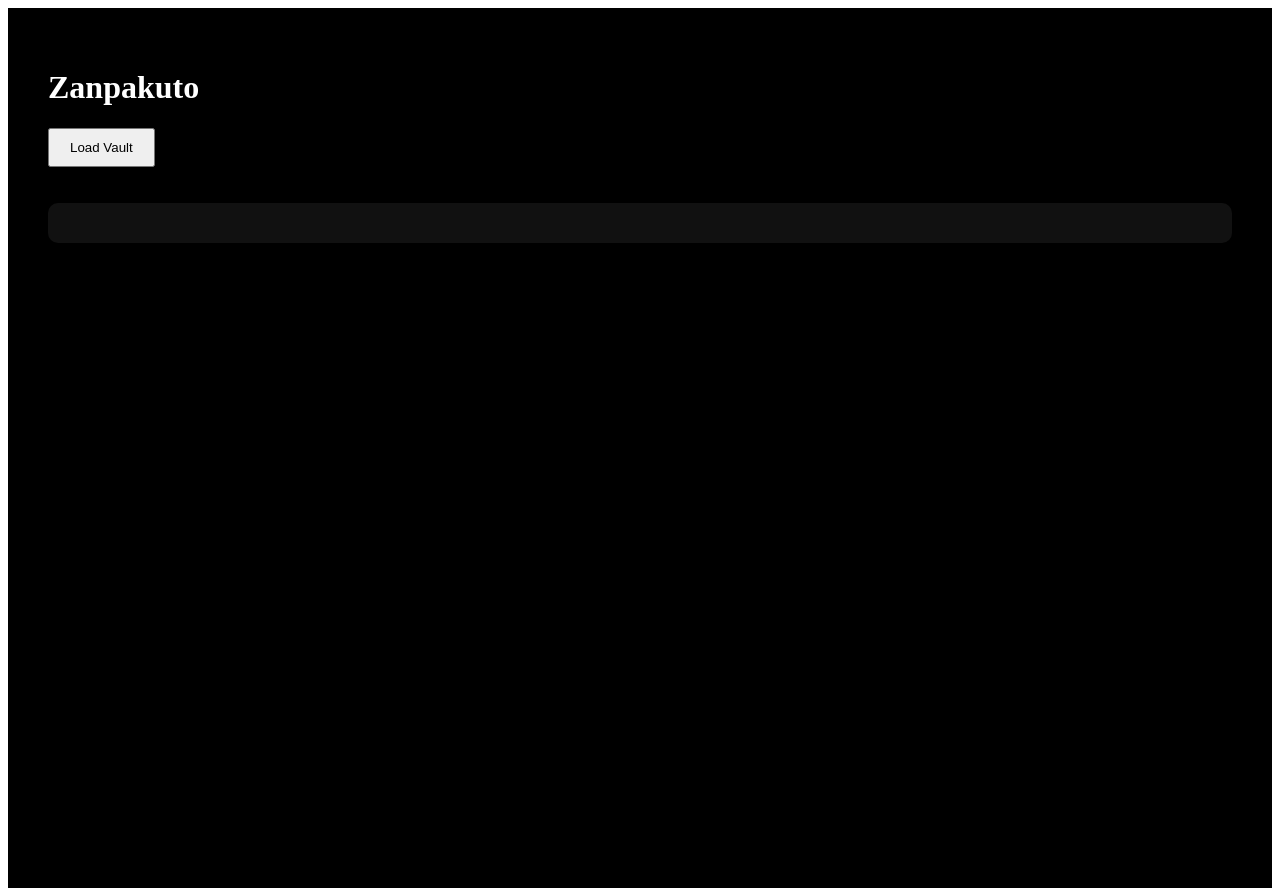
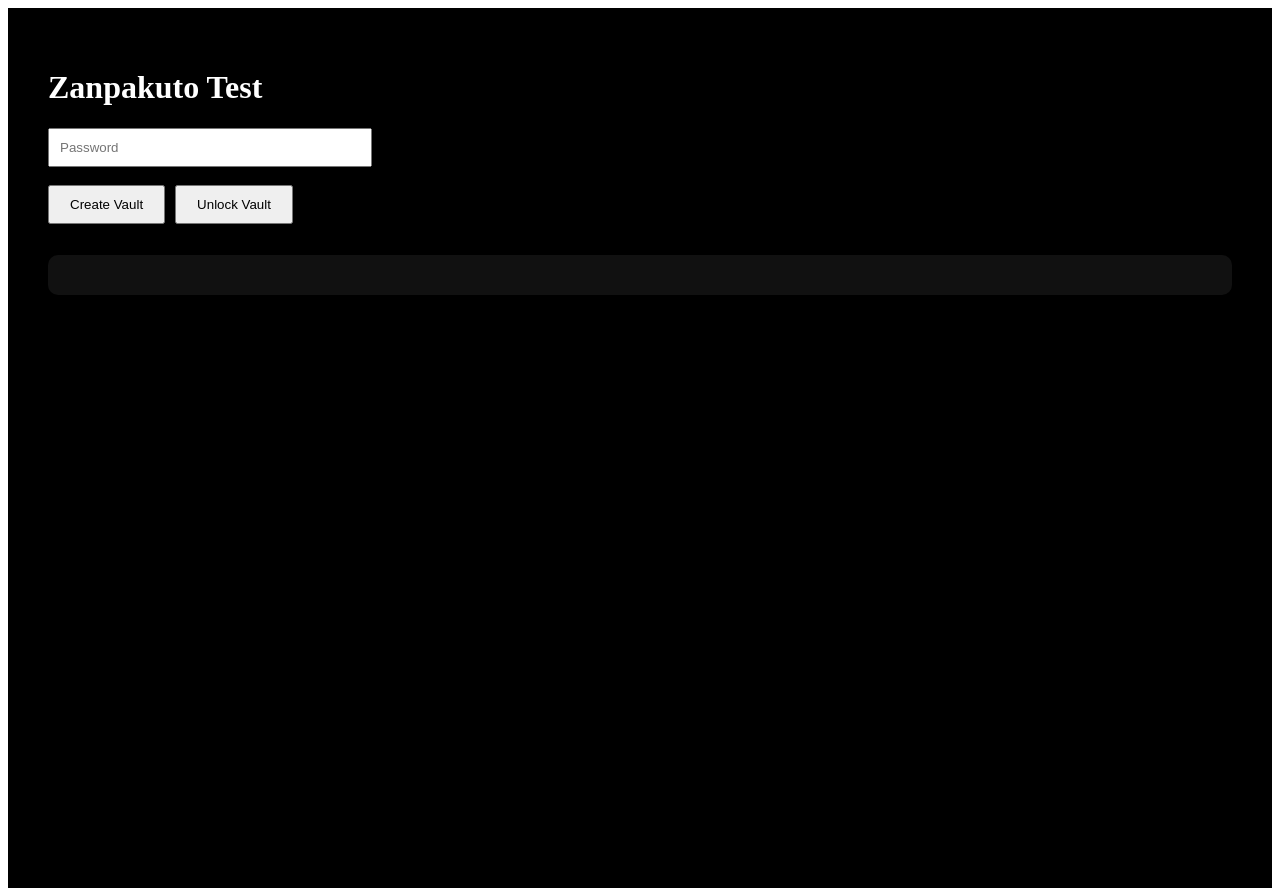
Before and after one commit to tanmaygalav/Zanpakuto, a React (Vite) app: page / in a window 1280 px wide. Built offline with nearby package versions, Linux system fonts and the light colour scheme.

Commit message:
Initial test frontend0

```diff
--- a/src/App.tsx
+++ b/src/App.tsx
@@ -2,19 +2,43 @@ import { useState } from "react";
 import { invoke } from "@tauri-apps/api/core";
 
 function App() {
-  const [vaultData, setVaultData] = useState("");
-  const [message, setMessage] = useState("");
+  const [password, setPassword] = useState("");
+  const [result, setResult] = useState("");
 
-  async function loadVault() {
+  async function createVault() {
     try {
-      const result = await invoke<string>(
-        "open_vault"
+      const res = await invoke<string>(
+        "create_vault",
+        {
+          password,
+        }
       );
 
-      setVaultData(result);
-      setMessage("Vault loaded!");
+      setResult(
+        "CREATE SUCCESS\n\n" + res
+      );
     } catch (err) {
-      setMessage(String(err));
+      setResult(String(err));
+    }
+  }
+
+  async function unlockVault() {
+    try {
+      const res = await invoke<string>(
+        "unlock_vault",
+        {
+          password,
+        }
+      );
+
+      setResult(
+        "UNLOCK SUCCESS\n\n" + res
+      );
+    } catch (err) {
+      setResult(
+        "UNLOCK FAILED\n\n" +
+          String(err)
+      );
     }
   }
 
@@ -22,35 +46,60 @@ function App() {
     <div
       style={{
         background: "#000",
+        color: "white",
         minHeight: "100vh",
-        color: "white",
         padding: "40px",
       }}
     >
-      <h1>Zanpakuto</h1>
+      <h1>Zanpakuto Test</h1>
+
+      <input
+        type="password"
+        placeholder="Password"
+        value={password}
+        onChange={(e) =>
+          setPassword(e.target.value)
+        }
+        style={{
+          width: "300px",
+          padding: "10px",
+        }}
+      />
+
+      <br />
+      <br />
 
       <button
-        onClick={loadVault}
+        onClick={createVault}
+        style={{
+          marginRight: "10px",
+          padding: "10px 20px",
+        }}
+      >
+        Create Vault
+      </button>
+
+      <button
+        onClick={unlockVault}
         style={{
           padding: "10px 20px",
-          marginBottom: "20px",
         }}
       >
-        Load Vault
+        Unlock Vault
       </button>
 
-      <p>{message}</p>
+      <br />
+      <br />
 
       <pre
         style={{
-          whiteSpace: "pre-wrap",
-          wordBreak: "break-word",
           background: "#111",
           padding: "20px",
           borderRadius: "10px",
+          whiteSpace: "pre-wrap",
         }}
       >
-        {vaultData}
+        {result}
       </pre>
     </div>
   );
```
